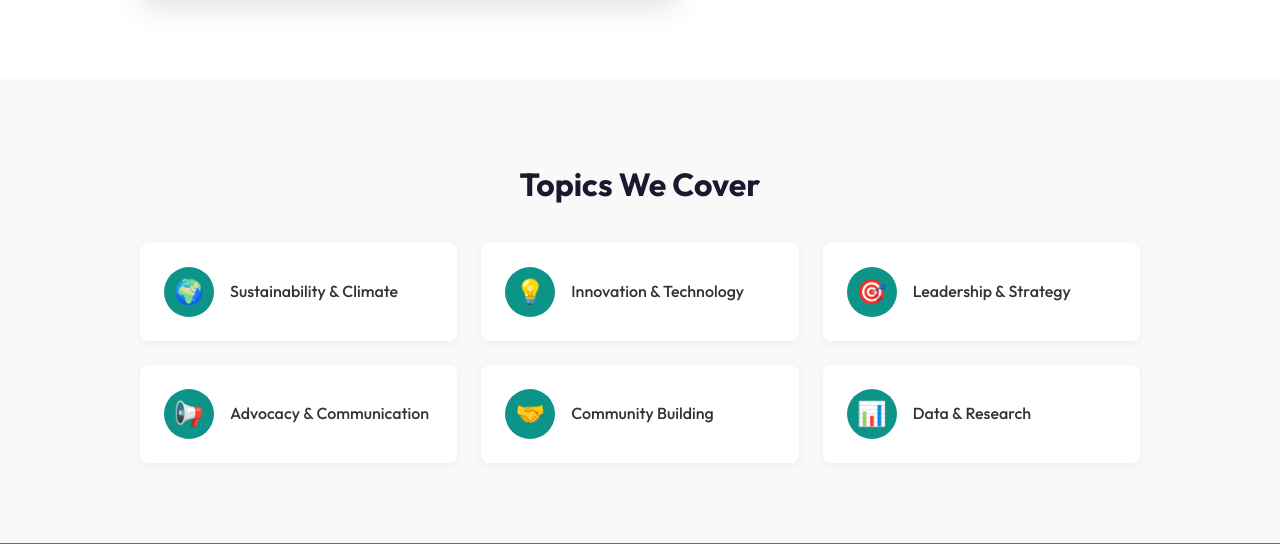
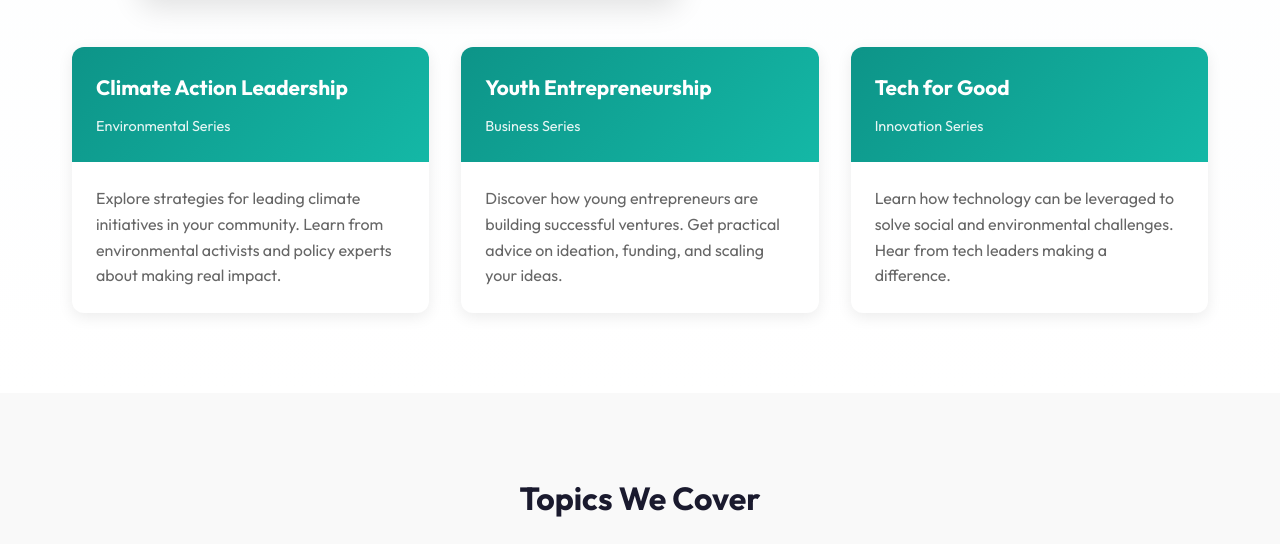
Before and after one commit to NexYouth/nexyouth, a Flask app: page /programs/seminars in a window 1280 px wide. Shown: the part 2021-2565 px from the top of the page. Run offline with Flask 3, Linux system fonts and the light colour scheme.

Commit message:
Restore seminar cards (Climate Action, Entrepreneurship, Tech for Good)
Co-Authored-By: Claude Opus 4.5 <noreply@anthropic.com>

```diff
--- a/templates/seminars.html
+++ b/templates/seminars.html
@@ -593,6 +593,35 @@
                     <p>How does a 13-year-old connect with successful adults and even approach the CEO of Scale AI? In this interview, Max shares his San Francisco journey — how he broke through his comfort zone, built connections with young elites, and learned that age is never a barrier to success.</p>
                 </div>
             </div>
+            <div class="seminars-grid">
+                <div class="seminar-card">
+                    <div class="seminar-card-header">
+                        <h3>Climate Action Leadership</h3>
+                        <span>Environmental Series</span>
+                    </div>
+                    <div class="seminar-card-body">
+                        <p>Explore strategies for leading climate initiatives in your community. Learn from environmental activists and policy experts about making real impact.</p>
+                    </div>
+                </div>
+                <div class="seminar-card">
+                    <div class="seminar-card-header">
+                        <h3>Youth Entrepreneurship</h3>
+                        <span>Business Series</span>
+                    </div>
+                    <div class="seminar-card-body">
+                        <p>Discover how young entrepreneurs are building successful ventures. Get practical advice on ideation, funding, and scaling your ideas.</p>
+                    </div>
+                </div>
+                <div class="seminar-card">
+                    <div class="seminar-card-header">
+                        <h3>Tech for Good</h3>
+                        <span>Innovation Series</span>
+                    </div>
+                    <div class="seminar-card-body">
+                        <p>Learn how technology can be leveraged to solve social and environmental challenges. Hear from tech leaders making a difference.</p>
+                    </div>
+                </div>
+            </div>
         </div>
     </section>
 
```
